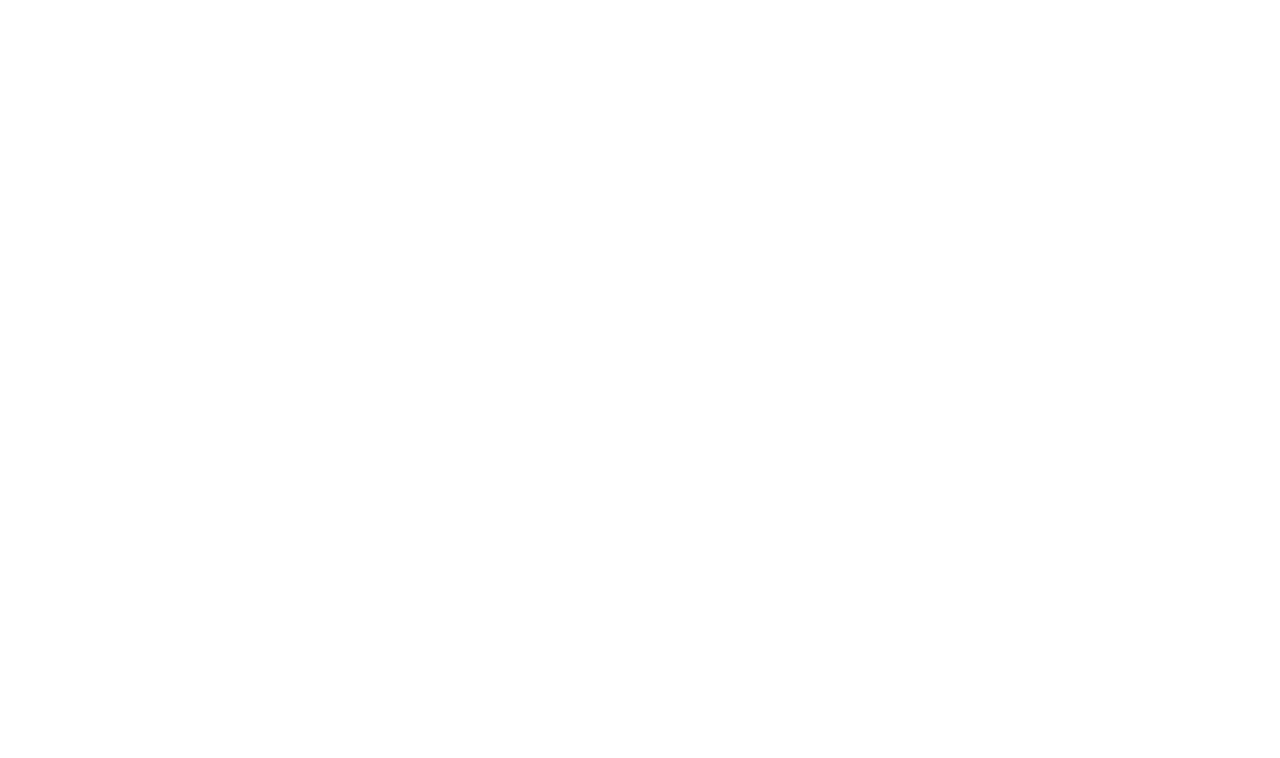
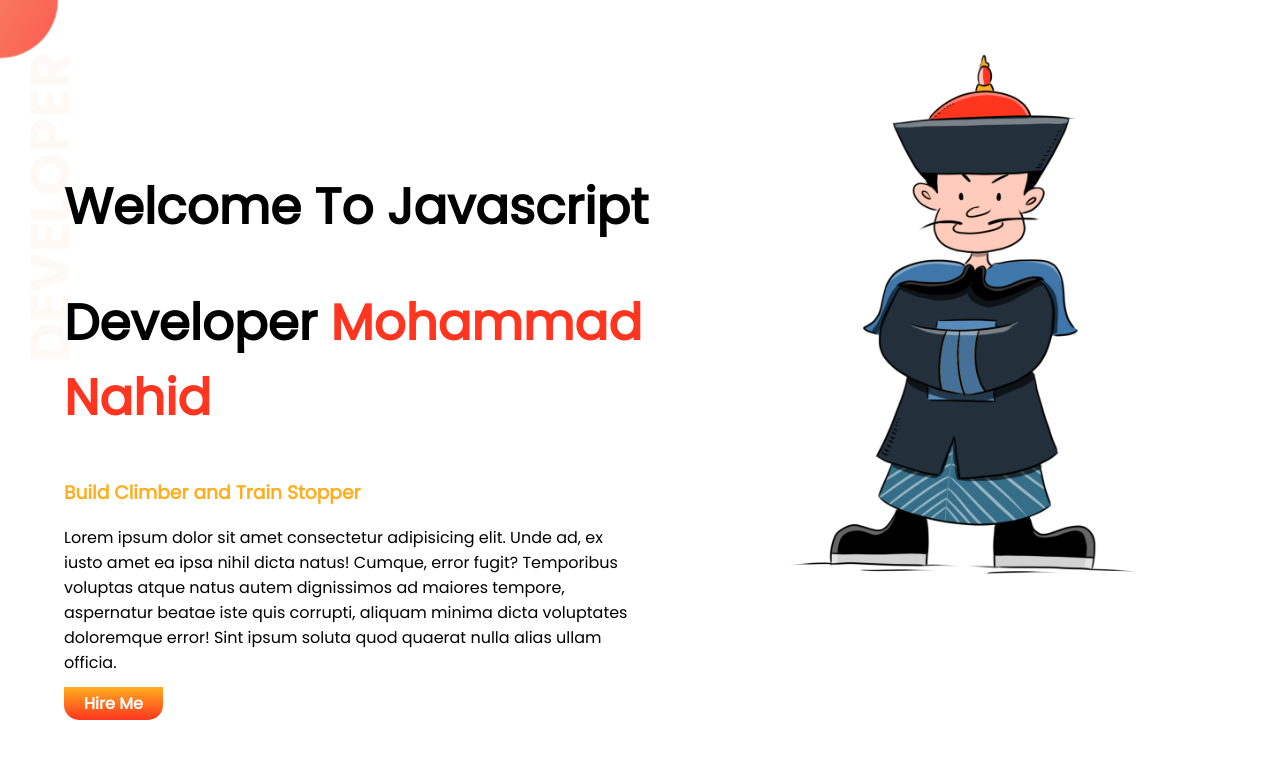
Before and after one commit to mdnahidprogrammer/website-practice-01, a plain HTML site: page index.html in a window 1280 px wide. Drawn offline with Linux system fonts and the light colour scheme.

Commit message:
header part update

```diff
--- a/index.html
+++ b/index.html
@@ -1,13 +1,36 @@
 <!DOCTYPE html>
 <html lang="en">
+
 <head>
     <meta charset="UTF-8">
     <meta http-equiv="X-UA-Compatible" content="IE=edge">
     <meta name="viewport" content="width=device-width, initial-scale=1.0">
     <title>website-practice-01</title>
+    <link rel="preconnect" href="https://fonts.googleapis.com">
+    <link rel="preconnect" href="https://fonts.gstatic.com" crossorigin>
+    <link href="https://fonts.googleapis.com/css2?family=Poppins:wght@300;400&display=swap" rel="stylesheet">
     <link rel="stylesheet" href="style.css">
 </head>
+
 <body>
+    <section class="header-part">
 
+        <div class="header-first-half">
+            <h1>Welcome To Javascript</h1>
+            <h1>Developer <span class="extra-color-header">Mohammad Nahid</span></h1>
+            <h3>Build Climber and Train Stopper</h3>
+            <p>Lorem ipsum dolor sit amet consectetur adipisicing elit. Unde ad, ex iusto amet ea ipsa nihil dicta
+                natus! Cumque, error fugit? Temporibus voluptas atque natus autem dignissimos ad maiores tempore,
+                aspernatur beatae iste quis corrupti, aliquam minima dicta voluptates doloremque error! Sint ipsum
+                soluta quod quaerat nulla alias ullam officia.</p>
+                <a class="btn" href="https://www.linkedin.com/in/mohammad-nahid-b19b96134/">Hire Me</a>
+        </div>
+
+        <div class="header-second-half">
+            <img src="img/top-pic.png" alt="">
+        </div>
+
+    </section>
 </body>
+
 </html>
--- a/style.css
+++ b/style.css
@@ -0,0 +1,56 @@
+body {
+    margin: 0;
+    padding: 0;
+    font-family: 'Poppins', sans-serif;
+}
+
+h1 {
+    font-size: 50px;
+}
+
+h2 {
+    font-size: 35px;
+}
+
+h3 {
+    color: #FFAE1E;
+}
+
+.header-part {
+    display: flex;
+    background-image: url(img/top-banner.png);
+    background-repeat: no-repeat;
+}
+
+.header-first-half {
+    width: 50%;
+    padding-left: 5%;
+    margin-top: 10%;
+}
+
+.extra-color-header {
+    color: #FF351F;
+}
+
+.header-first-half P {
+    padding-right: 5%;
+}
+
+.btn {
+    text-decoration: none;
+    color: white;
+    font-weight: 600;
+    background-image: linear-gradient(#FFAE1E, #FF351F);
+    padding: 5px 20px;
+    border-radius: 0px 0px 15px 15px;
+}
+
+.header-second-half {
+    width: 50%;
+    margin-top: 2%;
+}
+
+.header-second-half img {
+    width: 80%;
+    padding-left: 10%;
+}
```
Also changed, not shown: img/top-pic.png (added).
